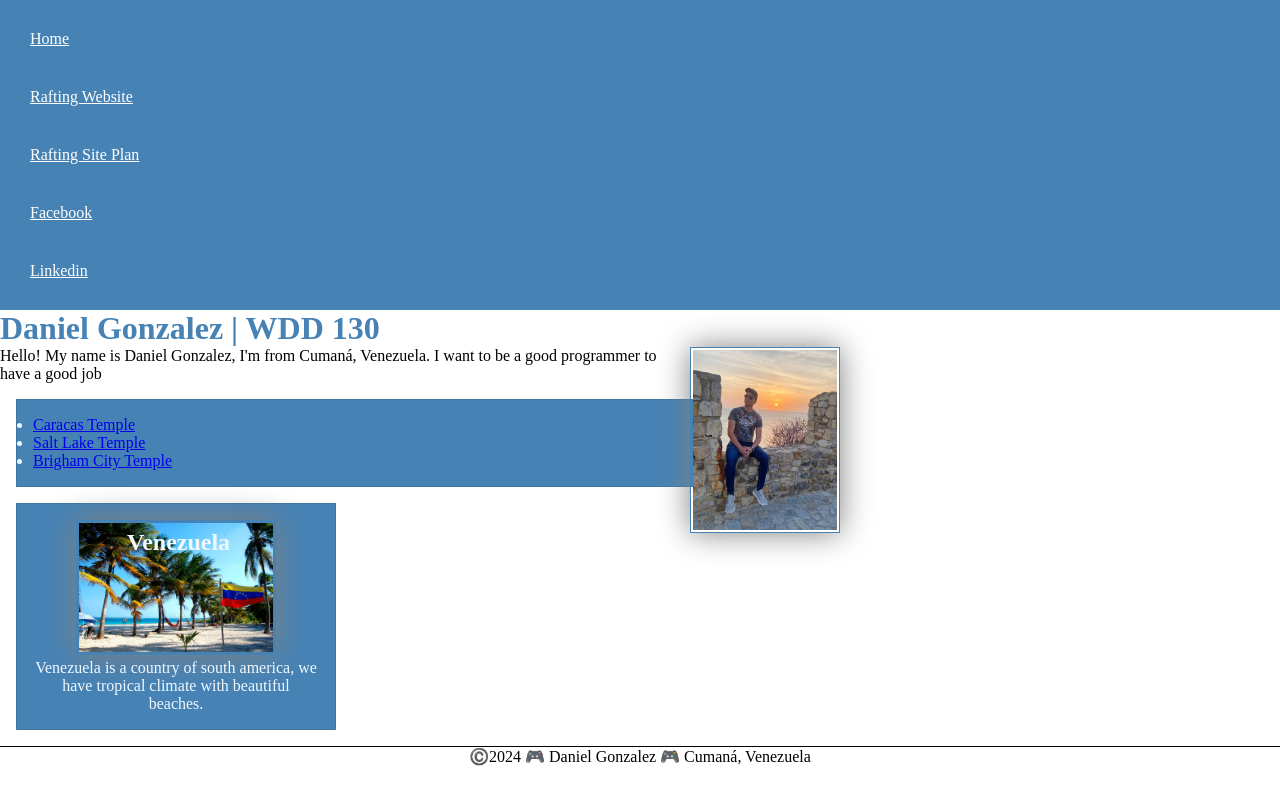
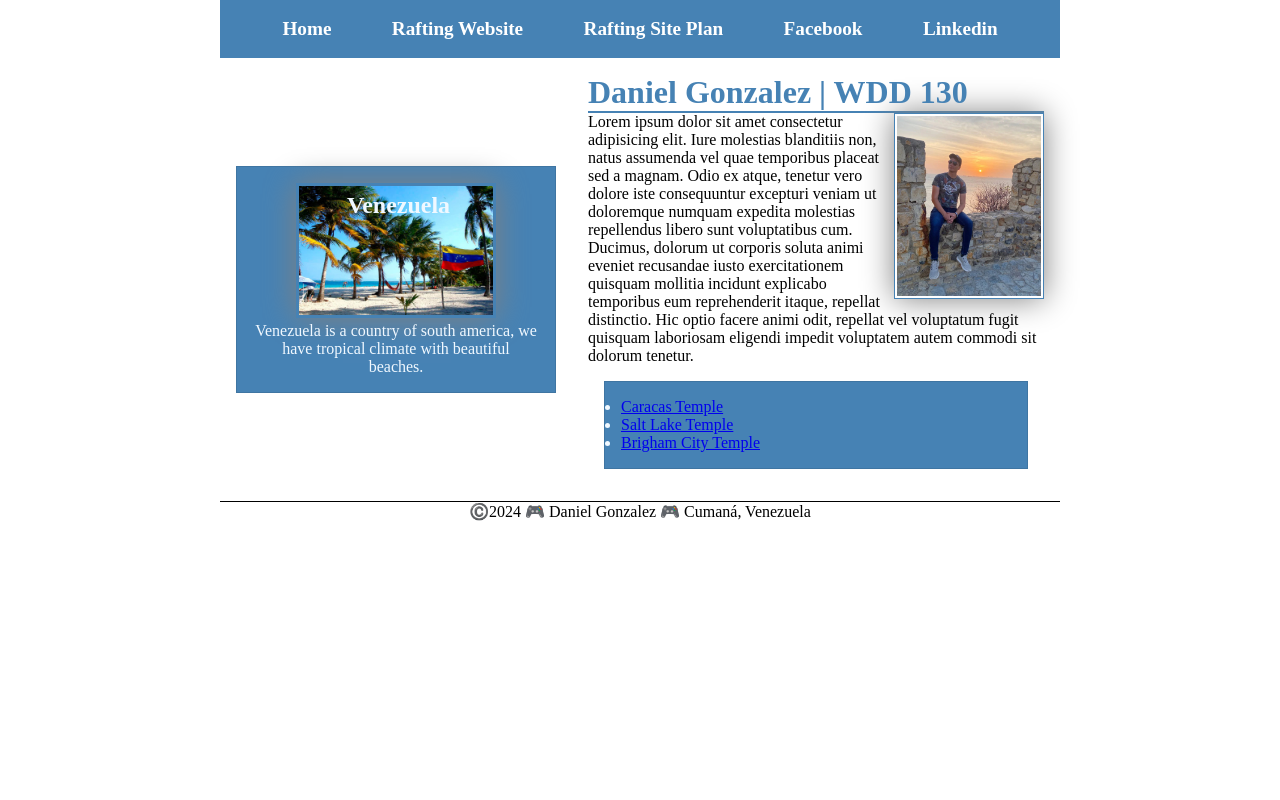
Before and after one commit to elcumanesito/wdd130, a plain HTML site: page index.html in a window 1280 px wide. Drawn offline with Linux system fonts and the light colour scheme.

Commit message:
Flex and Grid on the Course Home Page

```diff
--- a/index.html
+++ b/index.html
@@ -19,11 +19,11 @@
             <a href="https://www.linkedin.com/in/dangonzalez98/" target="_blank">Linkedin</a>
         </nav>
     </header>
-
+   <div class="grid">
         <main>
          <h1>Daniel Gonzalez | WDD 130</h1>
           <img src="./images/profile.jpg" alt="Hello my name is Daniel Gonzalez" width="200">
-        <p>Hello! My name is Daniel Gonzalez, I'm from Cumaná, Venezuela. I want to be a good programmer to have a good job</p>
+          <p>Lorem ipsum dolor sit amet consectetur adipisicing elit. Iure molestias blanditiis non, natus assumenda vel quae temporibus placeat sed a magnam. Odio ex atque, tenetur vero dolore iste consequuntur excepturi veniam ut doloremque numquam expedita molestias repellendus libero sunt voluptatibus cum. Ducimus, dolorum ut corporis soluta animi eveniet recusandae iusto exercitationem quisquam mollitia incidunt explicabo temporibus eum reprehenderit itaque, repellat distinctio. Hic optio facere animi odit, repellat vel voluptatum fugit quisquam laboriosam eligendi impedit voluptatem autem commodi sit dolorum tenetur.</p>
 
         <ul class="box">
             <li><a href="https://newsroom.churchofjesuschrist.org/article/caracas-venezuela-temple" target="_blank">Caracas Temple</a></li>
@@ -36,6 +36,7 @@
     <img src="./images/venezuela.jpg" alt="This is a picture of my country, we have beautifull beautifull beaches">
     <p>Venezuela is a country of south america, we have tropical climate with beautiful beaches.</p>
         </aside>
+    </div>
     <footer>
         <p>©️2024 🎮 Daniel Gonzalez 🎮 Cumaná, Venezuela</p>
     </footer>
--- a/styles/styles.css
+++ b/styles/styles.css
@@ -6,6 +6,8 @@
 
 main {
     max-width: 840px;
+    grid-column: 2/3;
+    margin: 1rem;
 }
 
 main img {
@@ -23,6 +25,8 @@ aside {
     color: #103994;
     text-align: center;
     position: relative;
+    grid-column: 1/2;
+    grid-row: 1/2;
 }
 
 aside img {
@@ -37,6 +41,9 @@ aside h2 {
 }
 
 nav {
+    display: flex;
+    justify-content: space-evenly;
+    align-items: center;
     background-color: steelblue;
     padding: 10px;
   }
@@ -44,11 +51,15 @@ nav {
 nav a {
     color: white;
     display: block;
-    padding: 20px;
+    text-decoration: none;
+    font-size: 1.2rem;
+    font-weight: 700;
+    padding: 0.5rem;
 }
 
 h1 {
     color: steelblue;
+    border-bottom: 2px solid steelblue;
 }
 
 img {
@@ -69,6 +80,11 @@ p {
     padding: 0;
 }
 
+header,.grid, footer {
+    width: 840px;
+    margin: 0 auto;
+}
+
 /* Class Selectors */
 
 .box {
@@ -78,3 +94,8 @@ p {
     background-color: steelblue;
     color: aliceblue;
 }
+
+.grid {
+    display: grid;
+    align-items: center;
+}
```
Lines whose indentation alone changed are shown as unchanged.
